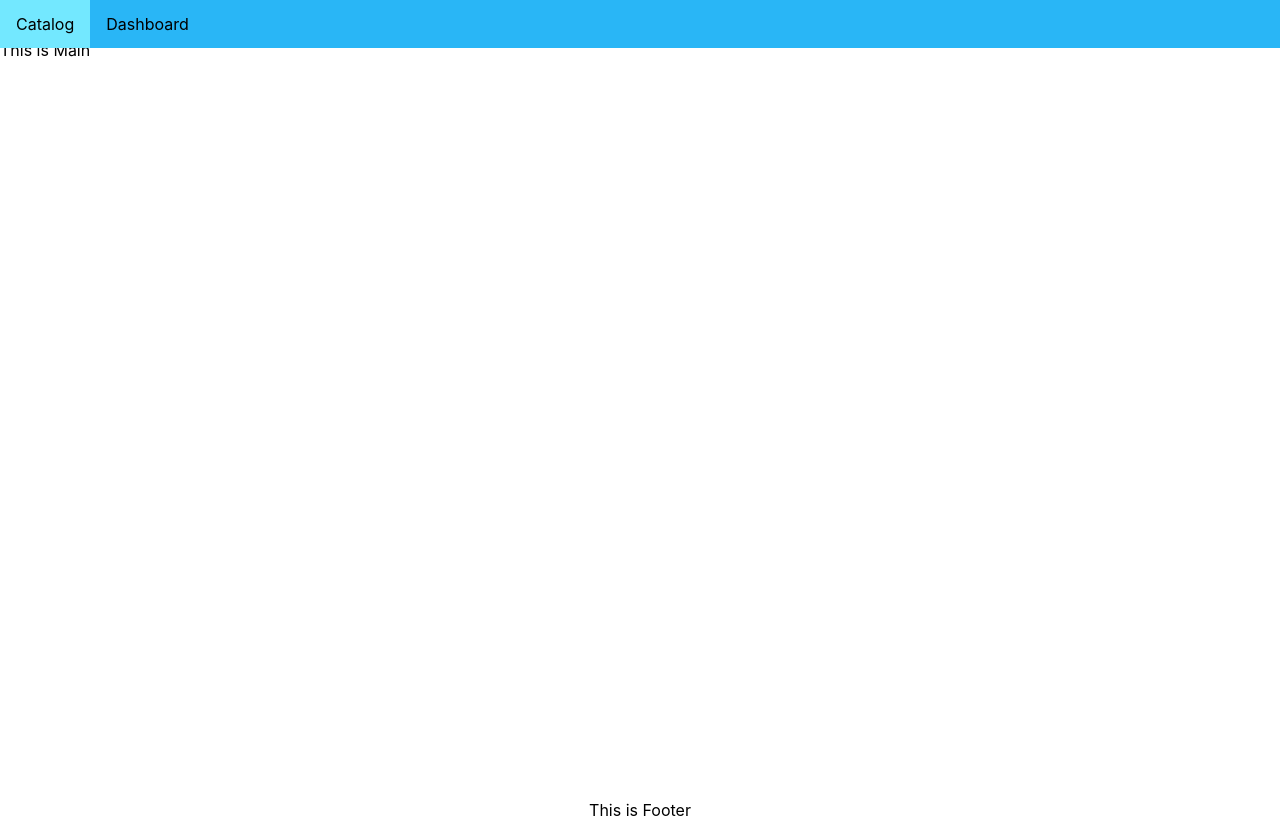
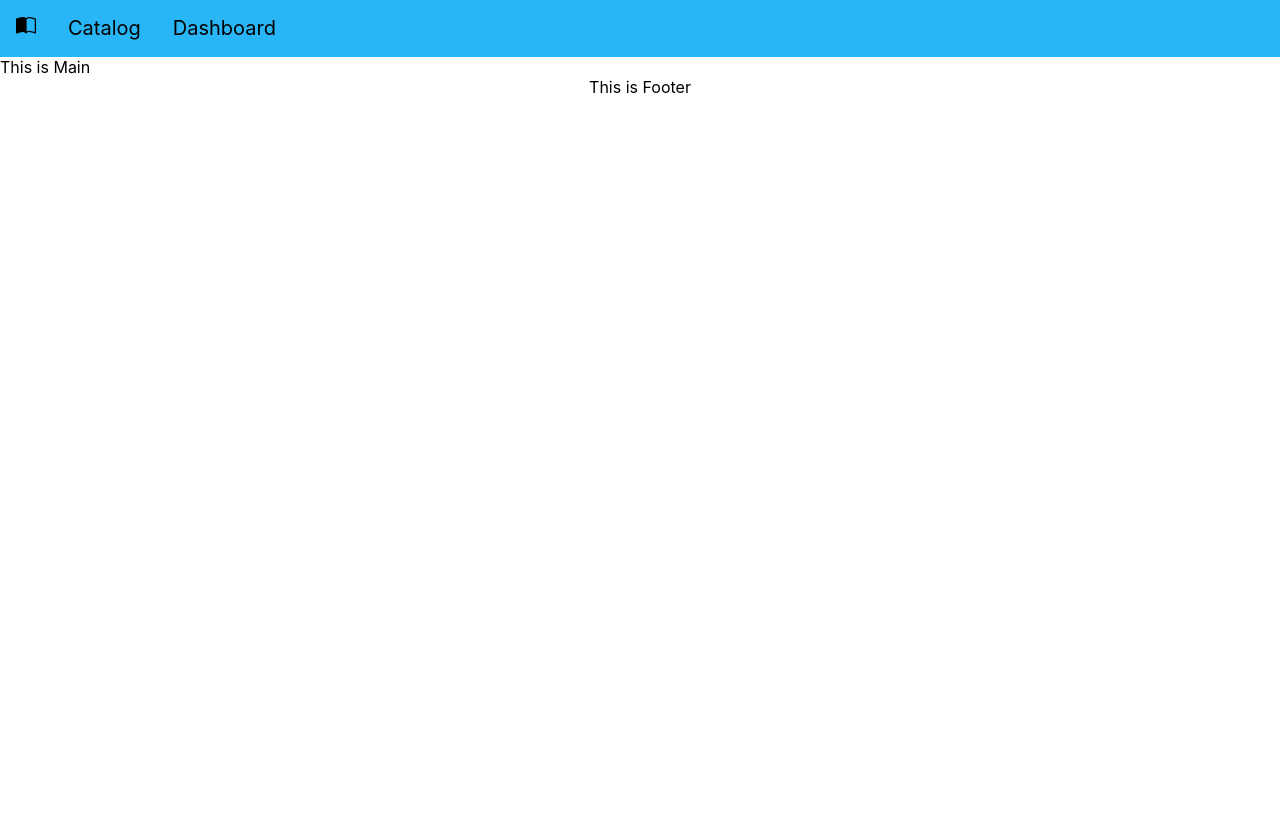
Before and after one commit to shehancshanaka/MERN-Library-Management-System, a React (Create React App) app in the folder library_management_system_mern/: page / in a window 1280 px wide. Built offline with nearby package versions, Linux system fonts and the light colour scheme.

Commit message:
tweak NavBar Styling

```diff
--- a/library_management_system_mern/src/App.js
+++ b/library_management_system_mern/src/App.js
@@ -1,31 +1,36 @@
 import React from "react";
 import { ThemeProvider } from "styled-components";
-import { Header, Main, Footer } from "./components/Layout"
-import {NavBar,NavItem,NavLink} from './components/navbar'
+import { BsBookHalf } from "react-icons/bs";
+import { Main, Footer } from "./components/Layout";
+import { NavBar, NavItem, NavLink } from "./components/navbar";
 function App() {
   const theme = {
     primary: {
       main: "#29b6f6",
       light: "#73e8ff",
       dark: "# 0086c3",
-      textColor : "#000"
+      textColor: "#000",
     },
     secondary: {
-      main: "#fff"
+      main: "#fff",
     },
   };
   return (
-    <ThemeProvider theme = {theme}>
-      <Header>
+    <ThemeProvider theme={theme}>
       <NavBar>
         <NavItem>
-            <NavLink href='#'>Catalog</NavLink>
+          <NavLink href="#">
+            <BsBookHalf></BsBookHalf>
+          </NavLink>
         </NavItem>
         <NavItem>
-            <NavLink href='#'>Dashboard</NavLink>
+          <NavLink href="#">Catalog</NavLink>
+        </NavItem>
+        <NavItem>
+          <NavLink href="#">Dashboard</NavLink>
         </NavItem>
       </NavBar>
-      </Header>
+
       <Main>This is Main</Main>
       <Footer>This is Footer</Footer>
     </ThemeProvider>
--- a/library_management_system_mern/src/components/Layout.js
+++ b/library_management_system_mern/src/components/Layout.js
@@ -1,9 +1,8 @@
 import styled from "styled-components";
-export const Header = styled.header`
-  height: 5vh;
-`;
+
 export const Main = styled.main`
-  height: 95vh;
+min-height :100%
+  padding : 2.5vh
 `;
 
 export const Footer = styled.footer`
--- a/library_management_system_mern/src/components/navbar.js
+++ b/library_management_system_mern/src/components/navbar.js
@@ -3,21 +3,19 @@
 export const NavBar = styled.ul`
   list-style-type: none;
   margin: 0;
-  padding: 0;
+  padding: 1em 0;
   overflow: hidden;
   background-color: ${(props) => props.theme.primary.main};
-  position: fixed;
-  top: 0;
   width: 100%;
   z-index: 1;
 `;
 
 export const NavLink = styled.a`
-  display: block;
   color: ${(props) => props.theme.primary.textColor};
   padding: 14px 16px;
   text-align: center;
   text-decoration: none;
+  font-size: 1.25em;
 
   :hover {
     background-color: ${(props) => props.theme.primary.light};
```
Lines whose indentation alone changed are shown as unchanged.
